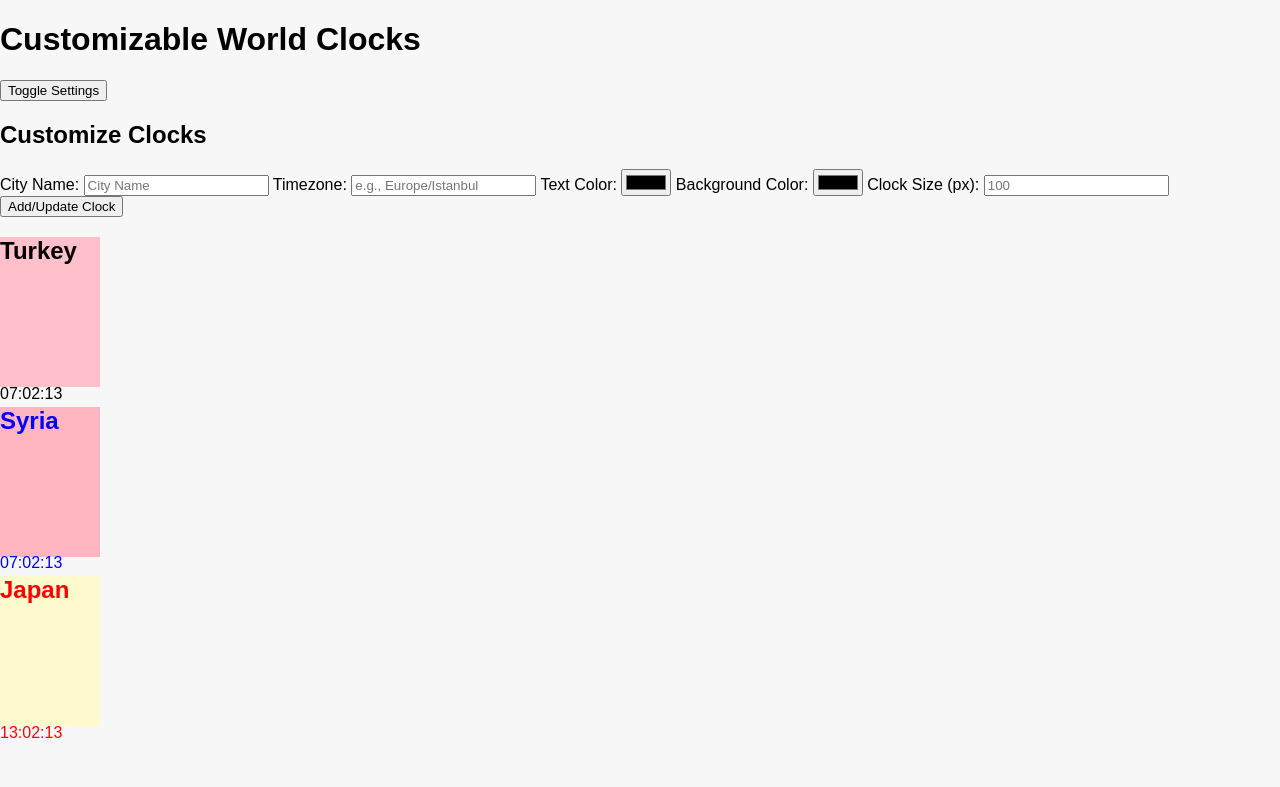
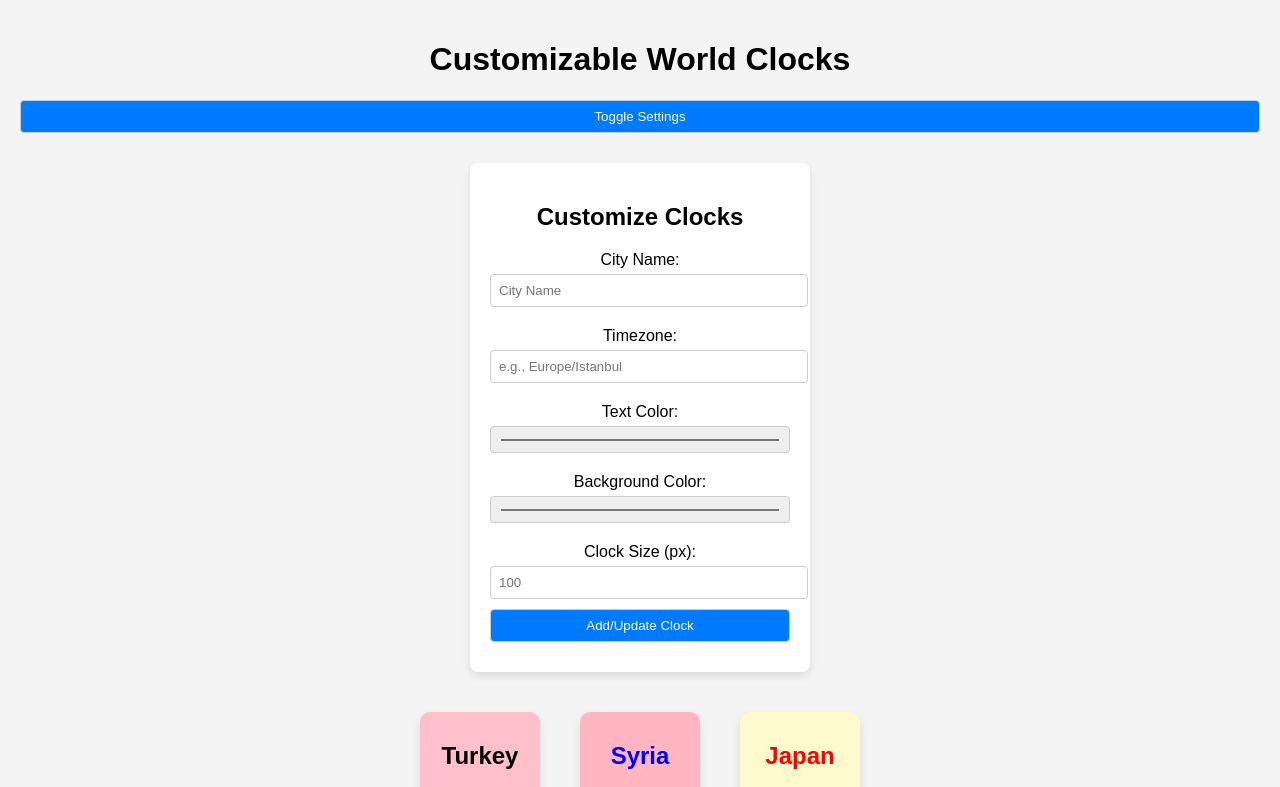
Before and after one commit to mhd-yasser/world-clock-widget, a plain HTML site: page index.html in a window 1280 px wide. Both pictures are taken after a click on the button "Toggle Settings". Shown: the top 787 px of the page. Drawn offline with Linux system fonts and the light colour scheme.

Commit message:
Update styles.css
Add styles for the settings form:

```diff
--- a/styles.css
+++ b/styles.css
@@ -1,39 +1,66 @@
 body {
   font-family: Arial, sans-serif;
   margin: 0;
-  padding: 0;
-  background-color: #f7f7f7;
-}
-
-.container {
-  display: flex;
-  flex-wrap: wrap;
-  justify-content: center;
   padding: 20px;
-  gap: 20px;
-}
-
-.clock {
-  width: 200px;
-  height: 200px;
-  display: flex;
-  flex-direction: column;
-  justify-content: center;
-  align-items: center;
-  border-radius: 15px;
-  box-shadow: 0 4px 6px rgba(0, 0, 0, 0.1);
-  padding: 15px;
+  background-color: #f4f4f4;
   text-align: center;
 }
 
-.clock h2 {
-  margin: 0;
-  font-size: 18px;
-  font-weight: bold;
+.hidden {
+  display: none;
 }
 
-.clock p {
-  margin: 5px 0;
-  font-size: 16px;
-  color: #444;
+#settings-container {
+  margin: 20px auto;
+  width: 300px;
+  padding: 20px;
+  background-color: #fff;
+  border-radius: 8px;
+  box-shadow: 0 4px 8px rgba(0, 0, 0, 0.1);
 }
+
+label {
+  display: block;
+  margin: 10px 0 5px;
+}
+
+input,
+button {
+  width: 100%;
+  padding: 8px;
+  margin-bottom: 10px;
+  border: 1px solid #ccc;
+  border-radius: 4px;
+}
+
+button {
+  background-color: #007bff;
+  color: #fff;
+  cursor: pointer;
+}
+
+button:hover {
+  background-color: #0056b3;
+}
+
+/* Clock styles (same as before, with adjustable size support) */
+.clock-wrapper {
+  display: inline-block;
+  margin: 20px;
+  text-align: center;
+  padding: 10px;
+  border-radius: 10px;
+  box-shadow: 0 4px 8px rgba(0, 0, 0, 0.1);
+}
+
+.analogue-clock {
+  border: 6px solid;
+  border-radius: 50%;
+  position: relative;
+  margin: 10px auto;
+}
+
+.digital-clock {
+  font-size: 1.2rem;
+  margin-top: 10px;
+}
```
